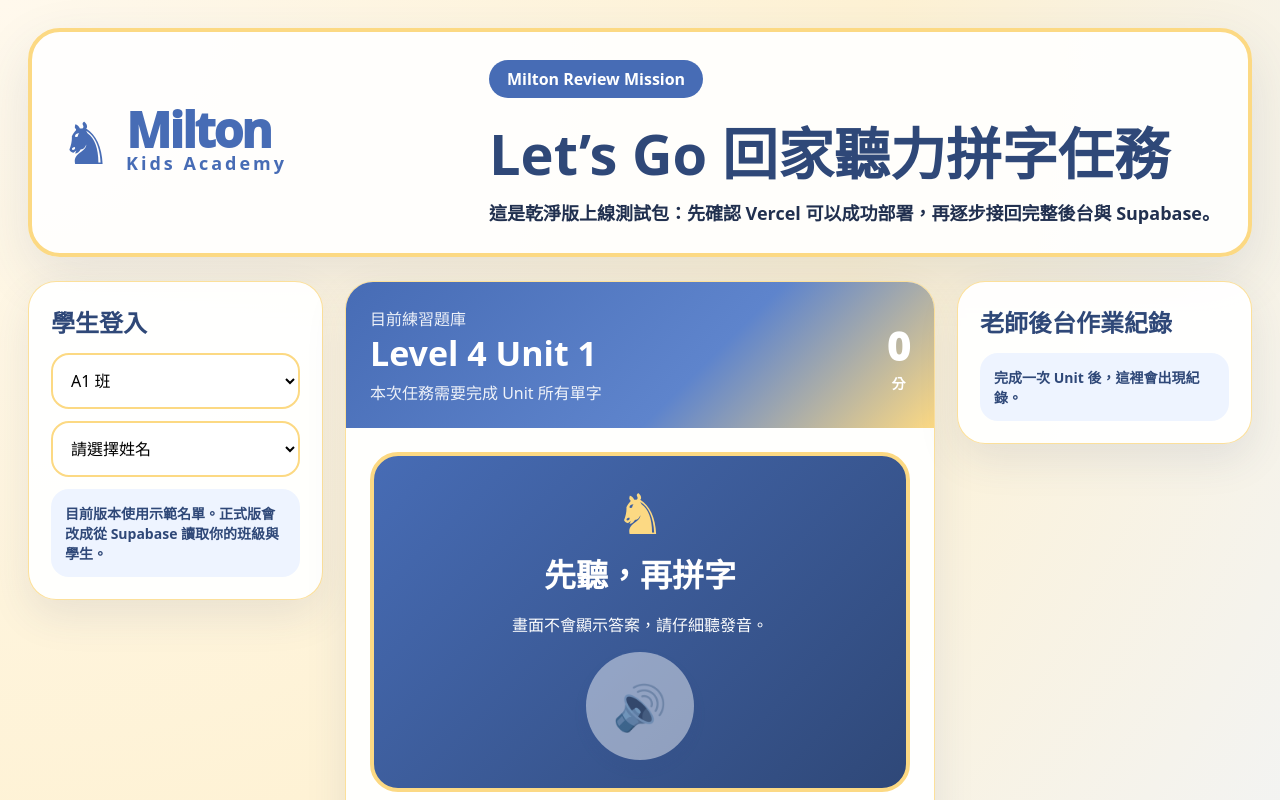
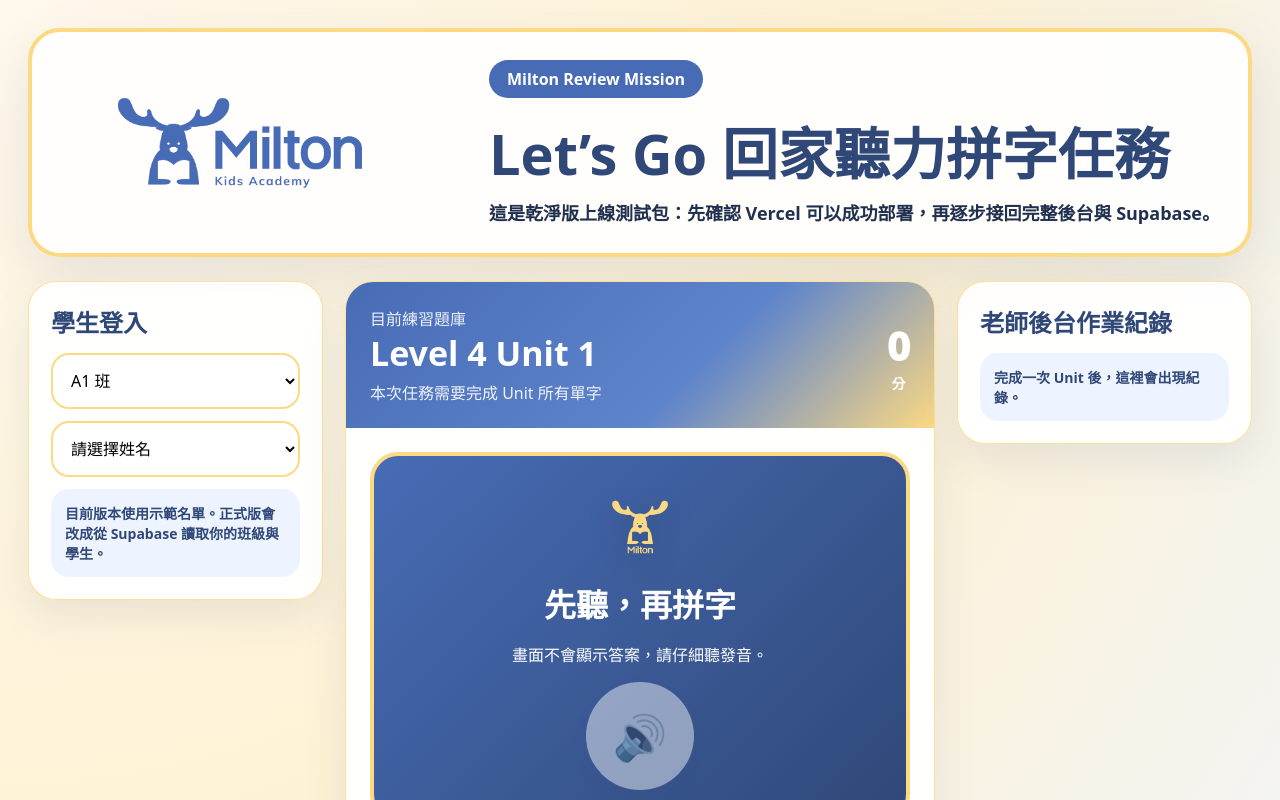
Before and after one commit to cjwjimmy/milton-vocab-app, a React (Vite) app: page / in a window 1280 px wide. Shown: the top 800 px of the page. Built offline with nearby package versions, Linux system fonts and the light colour scheme.

Commit message:
Add files via upload

```diff
--- a/src/App.jsx
+++ b/src/App.jsx
@@ -54,16 +54,20 @@
   window.speechSynthesis.speak(utterance);
 }
 
+const LOGOS = {
+  horizontalBlue: '/brand/milton-horizontal-blue.png',
+  iconYellow: '/brand/milton-icon-yellow.png',
+};
+
 function Logo({ small = false, yellow = false }) {
+  const src = small || yellow ? LOGOS.iconYellow : LOGOS.horizontalBlue;
   return (
-    <div className={small ? 'logo logo-small' : 'logo'} style={{ color: yellow ? BRAND.secondary : BRAND.primary }}>
-      <div className="deer">♞</div>
-      {!small && (
-        <div>
-          <div className="logo-title">Milton</div>
-          <div className="logo-subtitle">Kids Academy</div>
-        </div>
-      )}
+    <div className={small ? 'logo logo-small' : 'logo'}>
+      <img
+        src={src}
+        alt={small || yellow ? 'Milton yellow icon logo' : 'Milton Kids Academy logo'}
+        className={small ? 'logo-img logo-img-small' : 'logo-img'}
+      />
     </div>
   );
 }
--- a/src/styles.css
+++ b/src/styles.css
@@ -6,12 +6,10 @@
 select, input { width: 100%; border: 2px solid #FCD983; border-radius: 18px; padding: 14px; background: white; }
 .page { max-width: 1280px; margin: 0 auto; padding: 28px; }
 .hero { display: flex; justify-content: space-between; gap: 28px; align-items: center; padding: 28px; border: 4px solid #FCD983; background: rgba(255,255,255,.9); border-radius: 32px; box-shadow: 0 20px 55px rgba(47,72,120,.12); margin-bottom: 24px; }
-.logo { display: flex; align-items: center; gap: 14px; min-width: 245px; }
-.logo-small { justify-content: center; min-width: 0; }
-.deer { font-size: 58px; line-height: 1; }
-.logo-small .deer { font-size: 56px; }
-.logo-title { font-size: 48px; line-height: .85; font-weight: 1000; letter-spacing: -2px; }
-.logo-subtitle { font-size: 18px; font-weight: 900; letter-spacing: 3px; }
+.logo { display: flex; align-items: center; justify-content: center; min-width: 245px; }
+.logo-small { min-width: 0; }
+.logo-img { display: block; width: min(360px, 80vw); max-height: 150px; object-fit: contain; }
+.logo-img-small { width: 86px; height: 86px; object-fit: contain; filter: drop-shadow(0 8px 14px rgba(0,0,0,.2)); }
 .pill { display: inline-block; background: #476CB5; color: white; border-radius: 999px; padding: 8px 18px; font-weight: 800; }
 h1 { margin: 12px 0 8px; font-size: clamp(32px, 5vw, 56px); color: #2F4878; }
 .hero p { margin: 0; font-size: 18px; font-weight: 650; }
```
Also changed, not shown: public/brand/milton-horizontal-blue.png (added), public/brand/milton-icon-yellow.png (added).
